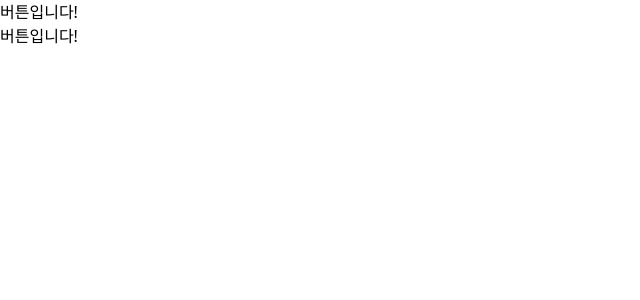
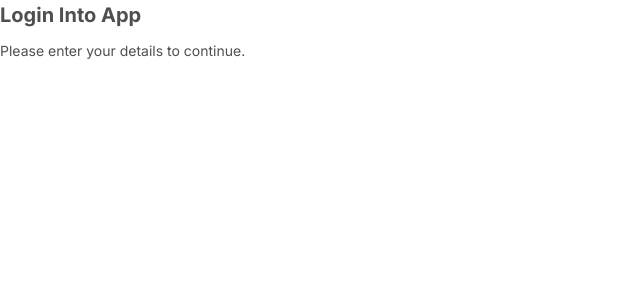
Before and after one commit to magrowing/Project-Camp-Next-Homework, a React (Vite) app in the folder Day06/homework-react-app/: page / in a window 1280 px wide. Shown: the top 300 px of the page, without its empty margins (0-640 px from the left). Built offline with nearby package versions, Linux system fonts and the light colour scheme.

Commit message:
Day06 : 과제 Title 컴포넌트 생성

```diff
--- a/Day06/homework-react-app/src/App.tsx
+++ b/Day06/homework-react-app/src/App.tsx
@@ -1,10 +1,10 @@
-import Button from './components/Button';
+import Title from './components/Title';
 
 export default function App() {
   return (
     <>
-      <Button />
-      <Button></Button>
+      <Title type="main">Login Into App</Title>
+      <Title type="sub">Please enter your details to continue.</Title>
     </>
   );
 }
--- /dev/null
+++ b/Day06/homework-react-app/src/components/Title.tsx
@@ -0,0 +1,23 @@
+import { ReactNode } from 'react';
+
+type TitleProps = {
+  type: string;
+  children: ReactNode;
+};
+
+type TTypeVariants = {
+  [key: string]: string;
+};
+
+export default function MainTitle({ children, type }: TitleProps) {
+  const typeVariants: TTypeVariants = {
+    main: 'text-lg font-bold mb-[1rem]',
+    sub: 'text-md mb-[1rem] mb-[2rem]',
+  };
+
+  if (type === 'main') {
+    return <h2 className={`text-primary ${typeVariants[type]}`}>{children}</h2>;
+  }
+
+  return <p className={`text-primary ${typeVariants[type]}`}>{children}</p>;
+}
--- a/Day06/homework-react-app/src/index.css
+++ b/Day06/homework-react-app/src/index.css
@@ -1,3 +1,19 @@
+@import url('https://fonts.googleapis.com/css2?family=Inter:wght@100..900&display=swap');
+
 @tailwind base;
 @tailwind components;
 @tailwind utilities;
+
+
+@layer base {
+  html {
+    @apply text-[62.5%] font-sans;
+  }
+  body {
+    @apply text-[1.6rem];
+  }
+
+  input, button {
+    @apply font-sans;
+  }
+}
--- a/Day06/homework-react-app/tailwind.config.js
+++ b/Day06/homework-react-app/tailwind.config.js
@@ -18,7 +18,10 @@ export default {
       },
       fontSize: {
         md: '1.4rem',
-        lg: '2.8rem',
+        lg: '2rem',
+      },
+      fontFamily: {
+        sans: ['Inter', 'sans-serif'],
       },
     },
   },
```
